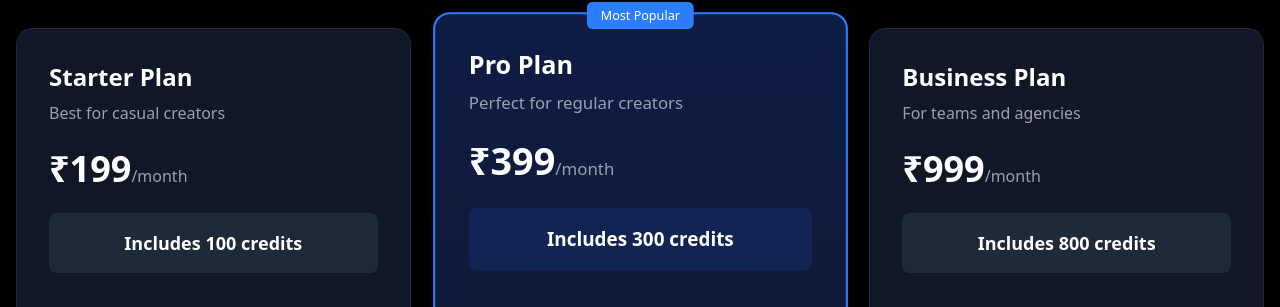
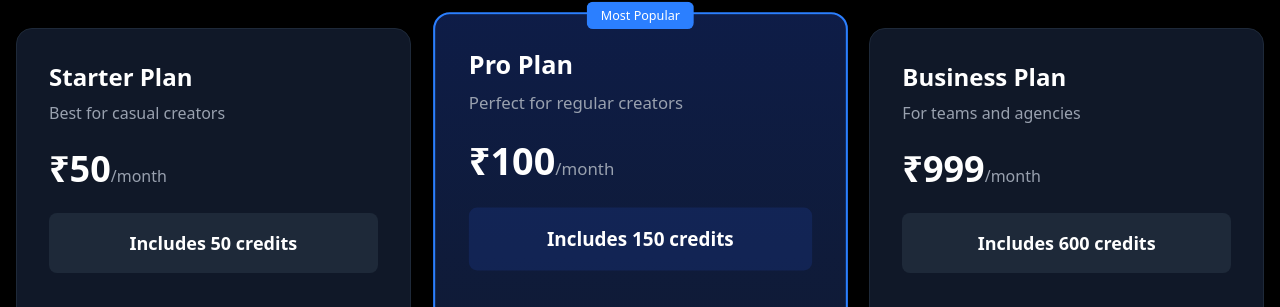
Before and after one commit to REELCAPTION/REELCAPTION, a Next.js app: page /post-login/pricing in a window 1280 px wide. Shown: the part 204-511 px from the top of the page. Built offline with nearby package versions, Linux system fonts and the light colour scheme.

Commit message:
Switch Razorpay to live mode

```diff
--- a/src/app/api/post-login/update-credits/route.js
+++ b/src/app/api/post-login/update-credits/route.js
@@ -40,9 +40,9 @@ export async function POST(req) {
 
     // 🧮 Credits Logic
     let creditsToAdd = 0;
-    if (amount === 199) creditsToAdd = 100;
-    else if (amount === 399) creditsToAdd = 300;
-    else if (amount === 999) creditsToAdd = 800;
+    if (amount === 50) creditsToAdd = 50;
+    else if (amount === 100) creditsToAdd = 150;
+    else if (amount === 500) creditsToAdd = 600;
     else return NextResponse.json({ error: 'Invalid amount' }, { status: 400 });
 
     // 🔁 Get current credits
--- a/src/app/post-login/pricing/page.tsx
+++ b/src/app/post-login/pricing/page.tsx
@@ -48,18 +48,18 @@ export default function PricingPage() {
           <PricingCard
             title="Starter Plan"
             description="Best for casual creators"
-            price="₹199"
-            credits="100 credits"
-            amount={199}
+            price="₹50"
+            credits="50 credits"
+            amount={50}
             buttonText="Buy Now"
             buttonClass="bg-gray-800 hover:bg-gray-700 text-white"
           />
           <PricingCard
             title="Pro Plan"
             description="Perfect for regular creators"
-            price="₹399"
-            credits="300 credits"
-            amount={399}
+            price="₹100"
+            credits="150 credits"
+            amount={100}
             buttonText="Buy Now"
             buttonClass="bg-blue-600 hover:bg-blue-500 text-white"
             highlight
@@ -68,8 +68,8 @@ export default function PricingPage() {
             title="Business Plan"
             description="For teams and agencies"
             price="₹999"
-            credits="800 credits"
-            amount={999}
+            credits="600 credits"
+            amount={500}
             buttonText="Buy Now"
             buttonClass="bg-gray-800 hover:bg-gray-700 text-white"
           />
```
